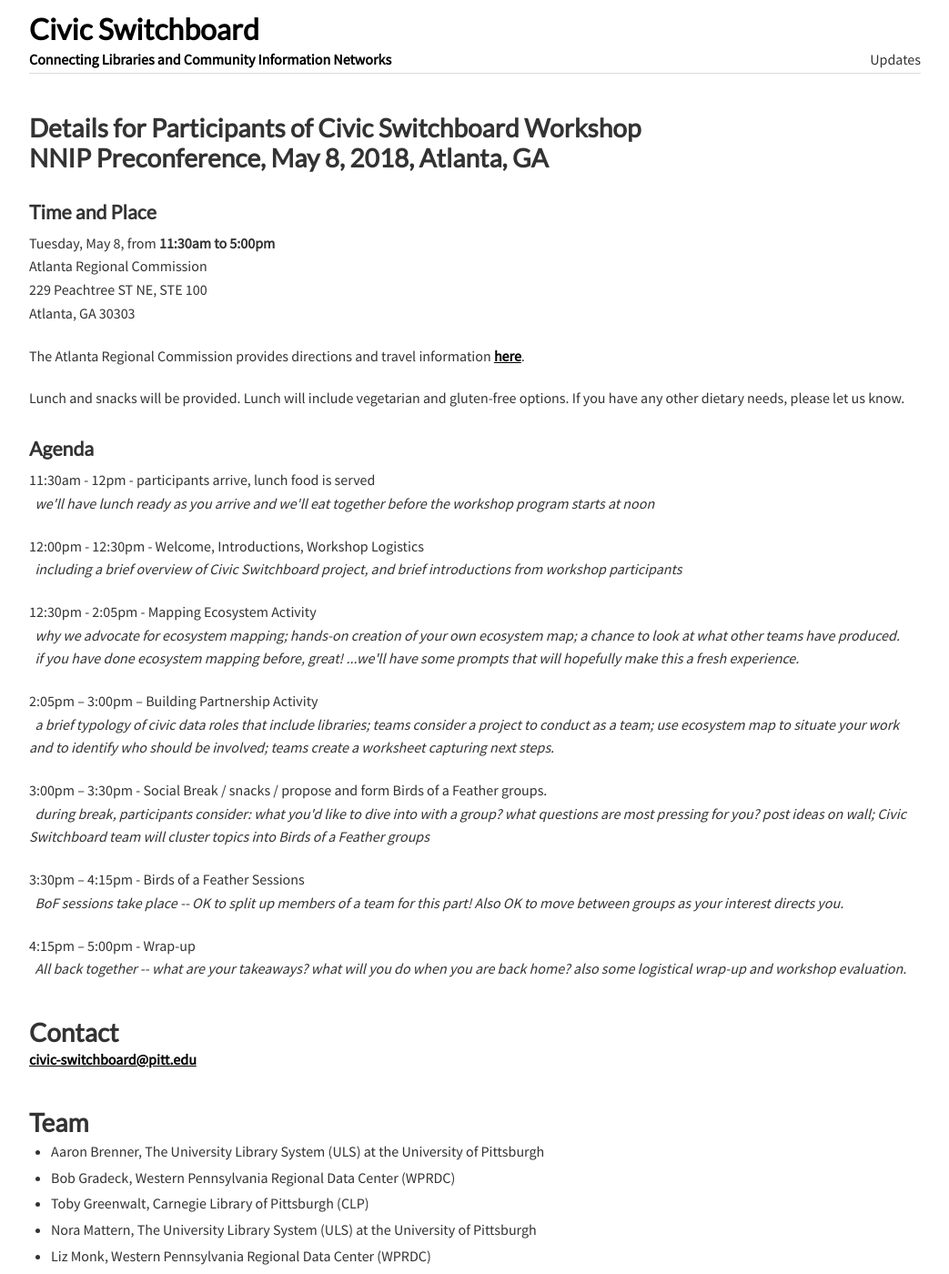
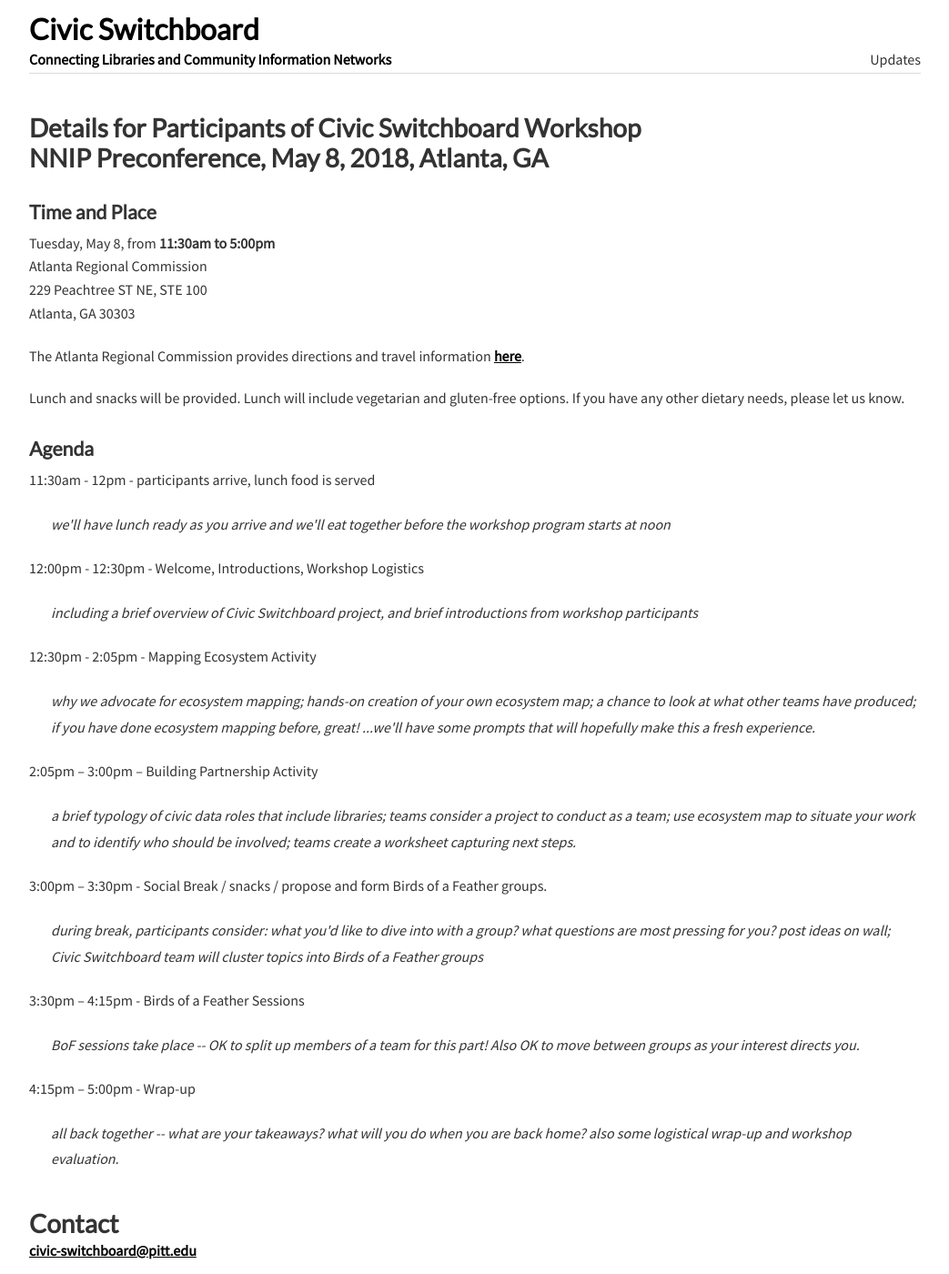
Before and after one commit to civic-switchboard/civic-switchboard.github.io.first, a Jekyll site: the page built from workshop-atl.html, in a window 1280 px wide and 1400 px high. Shown: the whole window at 91% size, without its empty margins (118-1161 px from the left). Built offline with Jekyll 4.4.1, drawn with Linux system fonts in a browser that asks for light colours.

Commit message:
Update workshop-atl.html

```diff
--- a/workshop-atl.html
+++ b/workshop-atl.html
@@ -27,45 +27,58 @@
         <h4>Agenda</h4>
         <p>
             11:30am - 12pm - participants arrive, lunch food is served<br/>
-            &nbsp;&nbsp;<i>we'll have lunch ready as you arrive and we'll eat together before the workshop program starts at noon</i>
+            <ul>
+                <i>we'll have lunch ready as you arrive and we'll eat together before the workshop program starts at noon</i>
+            </ul>
         </p>
 
         <p>
             12:00pm - 12:30pm - Welcome, Introductions, Workshop Logistics<br/>
-            &nbsp;&nbsp;<i>including a brief overview of Civic Switchboard project, and brief introductions from workshop participants</i>
+            <ul>
+                <i>including a brief overview of Civic Switchboard project, and brief introductions from workshop participants</i>
+            </ul>
         </p>
 
         <p>
             12:30pm - 2:05pm - Mapping Ecosystem Activity<br/>
-            &nbsp;&nbsp;<i>why we advocate for ecosystem mapping; hands-on creation of your own ecosystem map; a chance to
-            look at what other teams have produced.<br/>
-            &nbsp;&nbsp;if you have done ecosystem mapping before, great! ...we'll have some prompts that will hopefully
-            make this a fresh experience.</i>
+            <ul>
+                <i>why we advocate for ecosystem mapping; hands-on creation of your own ecosystem map; a chance to
+                look at what other teams have produced; if you have done ecosystem mapping before, great! ...we'll have some prompts that will hopefully
+                make this a fresh experience.</i>
+            </ul>
         </p>
 
         <p>
             2:05pm – 3:00pm – Building Partnership Activity<br/>
-            &nbsp;&nbsp;<i>a brief typology of civic data roles that include libraries; teams consider a project to conduct as a team;
-            use ecosystem map to situate your work and to identify who should be involved; teams
-            create a worksheet capturing next steps.</i>
+            <ul>
+                <i>a brief typology of civic data roles that include libraries; teams consider a project to conduct as a team;
+                use ecosystem map to situate your work and to identify who should be involved; teams
+                create a worksheet capturing next steps.</i>
+            </ul>
         </p>
 
         <p>
             3:00pm – 3:30pm - Social Break / snacks / propose and form Birds of a Feather groups.<br/>
-            &nbsp;&nbsp;<i>during break, participants consider: what you'd like to dive into with a group? what questions are most
-            pressing for you? post ideas on wall; Civic Switchboard team will cluster topics into Birds of a Feather groups</i>
+            <ul>
+                <i>during break, participants consider: what you'd like to dive into with a group? what questions are most
+                pressing for you? post ideas on wall; Civic Switchboard team will cluster topics into Birds of a Feather groups</i>
+            </ul>
         </p>
 
         <p>
             3:30pm – 4:15pm - Birds of a Feather Sessions<br/>
-            &nbsp;&nbsp;<i>BoF sessions take place -- OK to split up members of a team for this part! Also OK to move between groups as
-            your interest directs you.</i>
+            <ul>
+                <i>BoF sessions take place -- OK to split up members of a team for this part! Also OK to move between groups as
+                your interest directs you.</i>
+            </ul>
         </p>
 
         <p>
             4:15pm – 5:00pm - Wrap-up<br/>
-            &nbsp;&nbsp;<i>All back together -- what are your takeaways? what will you do when you are back home? also some logistical
+            <ul>
+                <i>all back together -- what are your takeaways? what will you do when you are back home? also some logistical
             wrap-up and workshop evaluation.</i>
+            </ul>
         </p>
 
 
```
